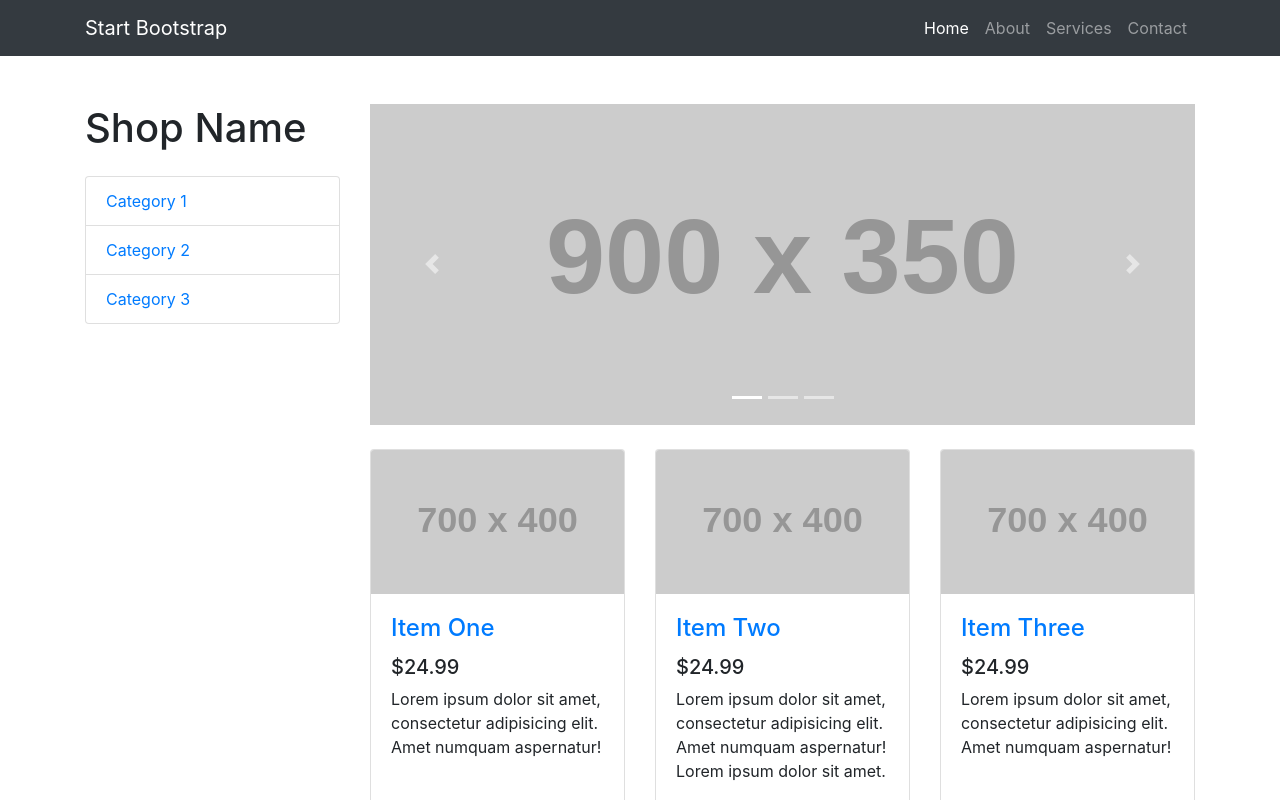
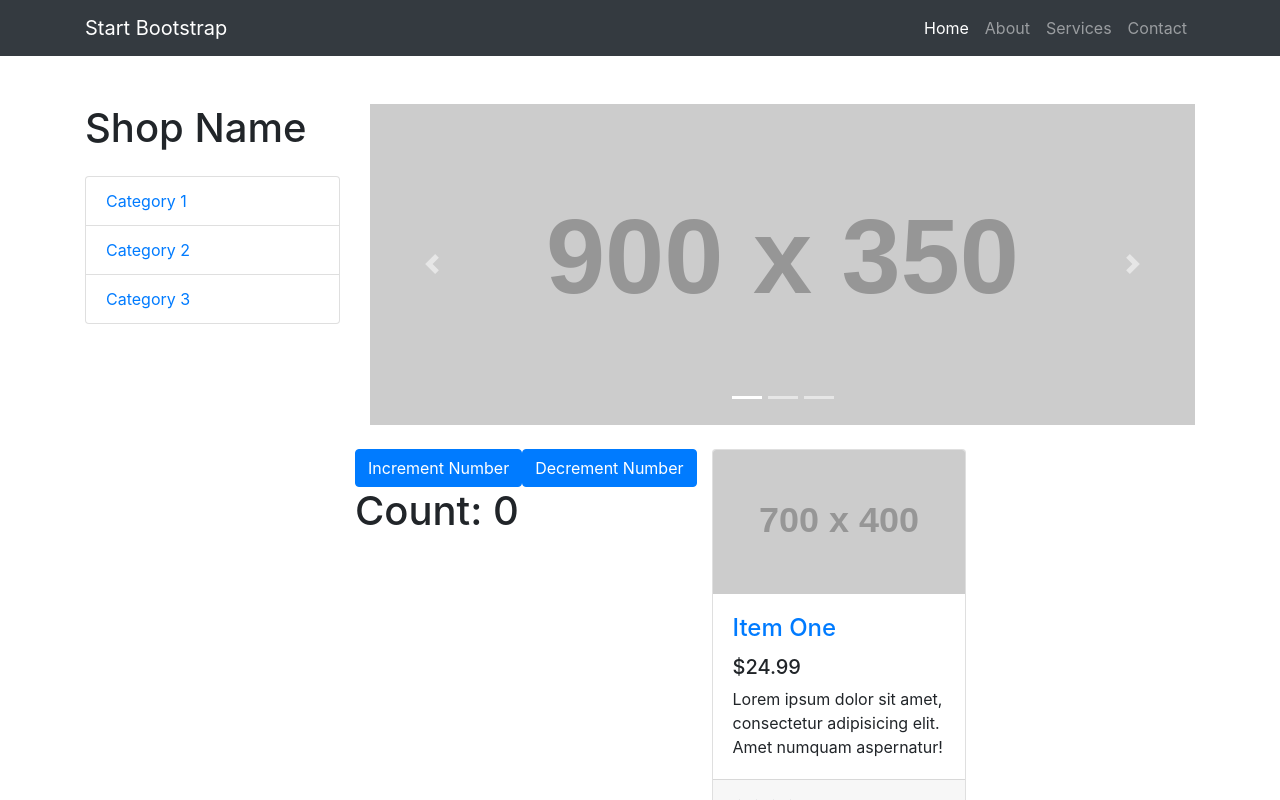
Before and after one commit to ryoyin/udemy_nextjs, a Next.js app: page / in a window 1280 px wide. Shown: the top 800 px of the page. Built offline with nearby package versions, Linux system fonts and the light colour scheme.

Commit message:
Section 2: Project 1 - adding increment and decrement function in movie list

```diff
--- a/components/movieList.js
+++ b/components/movieList.js
@@ -1,9 +1,44 @@
 import React from 'react'
 
 class MovieList extends React.Component {
+
+    constructor(props) {
+        super(props)
+
+        this.state = {
+            count: 0
+        }
+    }
+
+    increment = () => {
+        // const count = this.state.count
+        const { count } = this.state
+
+        this.setState({
+            count: count + 1
+        })
+    }
+
+    decrement = () => {
+        const { count } = this.state
+
+        this.setState({
+            count: count - 1
+        })
+    }
+
     render() {
+
         return (
             <React.Fragment>
+
+                <div>
+                    <button onClick={this.increment} className="btn btn-primary">Increment Number</button>
+                    <button onClick={this.decrement} className="btn btn-primary">Decrement Number</button>
+
+                    <h1>Count: {this.state.count}</h1>
+                </div>
+
                 <div className="col-lg-4 col-md-6 mb-4">
                     <div className="card h-100">
                         <a href="#"><img className="card-img-top" src="http://placehold.it/700x400" alt="" /></a>
--- a/pages/index.js
+++ b/pages/index.js
@@ -5,7 +5,7 @@
 import MovieList from '../components/movieList'
 import Footer from '../components/footer'
 
-export default function Home() {
+const Home = () => {
   return (
     <div>
       <Head>
@@ -52,3 +52,5 @@
 
   )
 }
+
+export default Home
```
